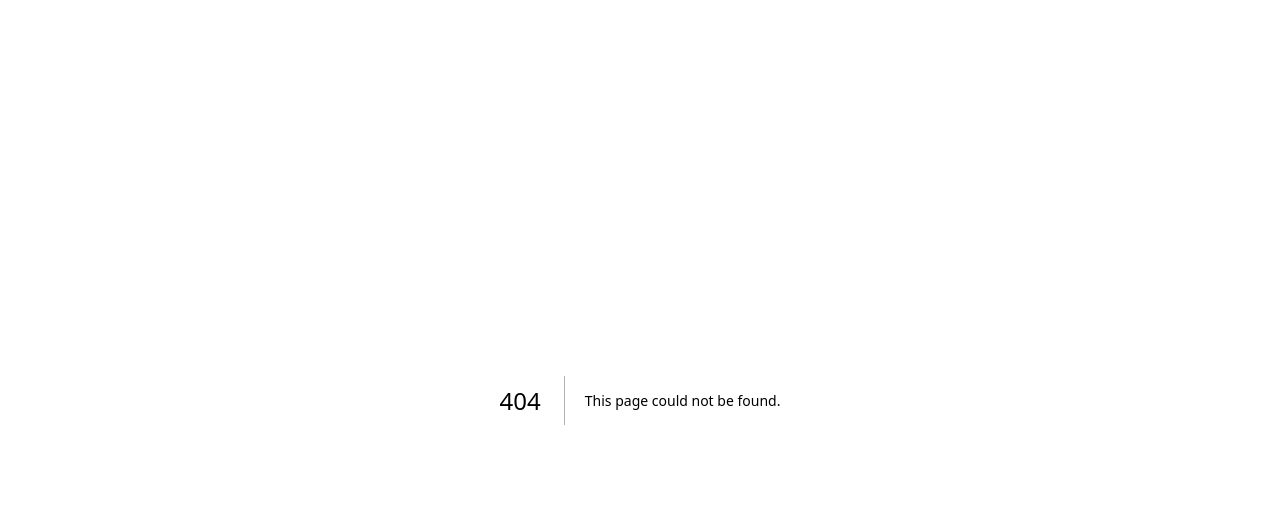
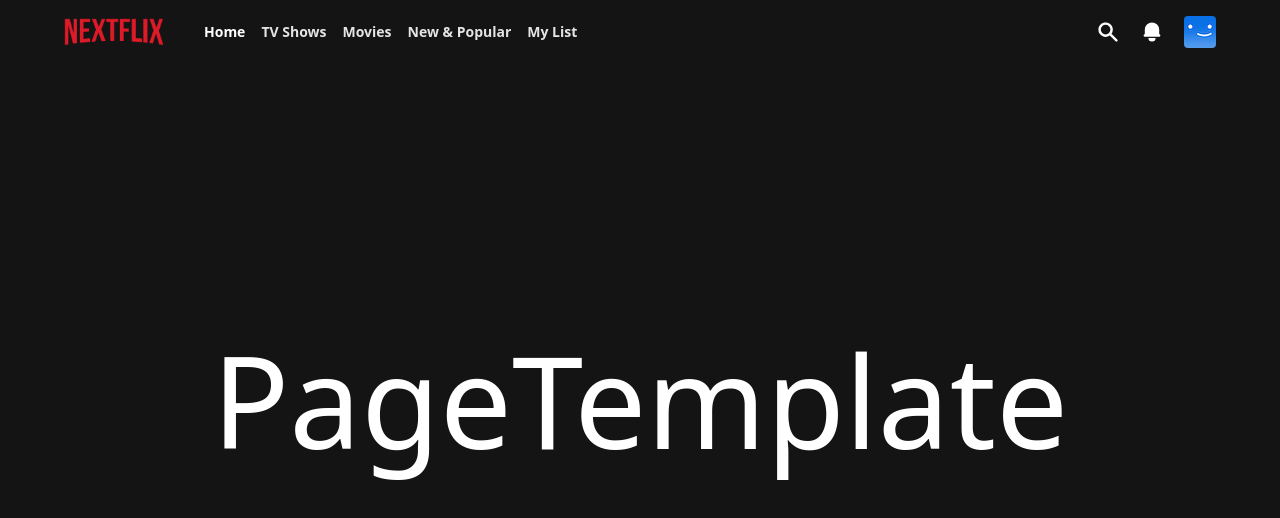
Before and after one commit to MarvinKalchschmidt/Next.js-Project-Files, a Next.js app: page /movies in a window 1280 px wide. Before the commit this address had no page. Shown: the top 518 px of the page. Built offline with nearby package versions, Linux system fonts and the light colour scheme.

Commit message:
added recoil state management

```diff
--- /dev/null
+++ b/atoms/movieStateAtom.ts
@@ -0,0 +1,7 @@
+import { atom } from 'recoil'
+import { Movie } from '../typings'
+
+export const currentMovieState = atom<Movie | null>({
+  key: 'movieState',
+  default: null,
+})
--- a/components/Banner.tsx
+++ b/components/Banner.tsx
@@ -4,6 +4,8 @@ import { baseUrl } from '../constants/movie'
 import { Movie } from '../typings'
 import { FaPlay } from 'react-icons/fa'
 import Image from 'next/image'
+import { currentMovieState } from '../atoms/movieStateAtom'
+import { useRecoilState } from 'recoil'
 
 interface Props {
   netflixOriginals: Movie[]
@@ -11,6 +13,7 @@ interface Props {
 
 function Banner({ netflixOriginals }: Props) {
   const [movie, setMovie] = useState<Movie | null>(null)
+  const [currentMovie, setCurrentMovie] = useRecoilState(currentMovieState)
 
   useEffect(() => {
     setMovie(
@@ -44,6 +47,7 @@ function Banner({ netflixOriginals }: Props) {
         <button
           className="bannerButton bg-[gray]/70"
           onClick={() => {
+            setCurrentMovie(movie)
           }}
         >
           <InformationCircleIcon className="h-5 w-5 md:h-8 md:w-8" /> More Info
--- a/components/Header.tsx
+++ b/components/Header.tsx
@@ -36,10 +36,10 @@ function Header() {
 
         <ul className="hidden space-x-4 md:flex">
           <li className="headerLink cursor-default font-semibold text-white hover:text-white">Home</li>
-          <li className="headerLink">TV Shows</li>
-          <li className="headerLink">Movies</li>
-          <li className="headerLink">New & Popular</li>
-          <li className="headerLink">My List</li>
+          <li className="headerLink"><Link href={""}>TV Shows</Link></li>
+          <li className="headerLink"><Link href={""}>Movies</Link></li>
+          <li className="headerLink"><Link href={""}>New & Popular</Link></li>
+          <li className="headerLink"><Link href={""}>My List</Link></li>
         </ul>
       </div>
       <div className="flex items-center space-x-5 text-sm font-light">
--- a/components/Row.tsx
+++ b/components/Row.tsx
@@ -37,7 +37,7 @@ function Row({ title, movies }: Props) {
           }`}
           onClick={() => handleClick('left')}
         />
-        <div className="flex items-center w-full p-2 gap-1.5 md:gap-2.5 overflow-x-scroll scroll-smooth scrollbar-hide" ref={rowRef}>
+        <div className="flex items-center w-full p-2 gap-1.5 md:gap-2.5 overflow-x-scroll scrollbar-hide" ref={rowRef}>
           {movies.map((movie) => (
             <Thumbnail key={movie.id} movie={movie} />
           ))}
--- a/components/Thumbnail.tsx
+++ b/components/Thumbnail.tsx
@@ -1,17 +1,20 @@
 import Image from 'next/image'
 import { Movie } from '../typings'
+import { currentMovieState } from '../atoms/movieStateAtom'
+import { useRecoilState } from 'recoil'
 
 interface Props {
   movie: Movie
 }
 
-function Thumbnail({ movie }: Props) {
+function Thumbnail({movie }: Props) {
+  const [currentMovie, setCurrentMovie] = useRecoilState(currentMovieState)
 
   return (
     <div
-      //className={`relative h-28 min-w-[180px] cursor-pointer md:h-36 md:min-w-[260px] md:hover:scale-105 transition duration-200 ease-out`}
       className={`relative w-full h-28 md:h-44 md:max-w-[320px] aspect-video cursor-pointer md:hover:scale-105 transition duration-200 ease-out`}
       onClick={() => {
+        setCurrentMovie(movie)
       }}
     >
       <Image
--- a/package.json
+++ b/package.json
@@ -12,6 +12,7 @@
     "react-dom": "18.2.0",
     "react-icons": "^4.3.1",
     "react-player": "^2.10.0",
+    "recoil": "^0.7.7",
     "tailwind-scrollbar": "^1.3.1",
     "tailwind-scrollbar-hide": "^1.1.7",
     "tailwindcss": "^3.3.2",
--- a/pages/_app.tsx
+++ b/pages/_app.tsx
@@ -1,9 +1,12 @@
+import { RecoilRoot } from 'recoil'
 import '../styles/globals.css'
 import type { AppProps } from 'next/app'
 
 function MyApp({ Component, pageProps }: AppProps) {
   return (
-    <Component {...pageProps} />
+    <RecoilRoot>
+      <Component {...pageProps} />
+    </RecoilRoot>
   )
 }
 
--- a/pages/index.tsx
+++ b/pages/index.tsx
@@ -4,6 +4,9 @@ import Header from '../components/Header'
 import Row from '../components/Row'
 import { Movie } from '../typings'
 import requests from '../utils/requests'
+
+import { useRecoilValue } from 'recoil'
+import { currentMovieState } from '../atoms/movieStateAtom'
 
 interface Props {
   netflixOriginals: Movie[]
@@ -26,13 +29,13 @@ const Home = ({
   topRated,
   trendingNow,
 }: Props) => {
+  const currentMovie = useRecoilValue(currentMovieState)
+
   return (
-    <div
-      className={`relative h-screen min-h-[1000px] bg-gradient-to-b from-gray-900/10 to-[#010511] lg:h-[140vh]`}
-    >
+    <div className={`relative h-screen min-h-[1000px] bg-gradient-to-b from-gray-900/10 to-[#010511] lg:h-[140vh]`}>
       <Head>
         <title>
-          Home - Nextflix
+            {`${currentMovie?.title || 'Home'} - Nextflix`}
         </title>
         <link rel="icon" href="/favicon.ico" />
       </Head>
--- /dev/null
+++ b/pages/movies.tsx
@@ -0,0 +1,23 @@
+import Head from 'next/head'
+import Header from '../components/Header'
+
+export default function PageTemplate(){
+    return (
+        <div className={`relative h-screen bg-gradient-to-b from-gray-900/10 to-[#010511]`}>
+            <Head>
+                <title>
+                    {`Movies - Nextflix`}
+                </title>
+                <link rel="icon" href="/favicon.ico" />
+            </Head>
+
+            <Header />
+
+            <main>
+                <div className="w-full h-full">
+                    <h1 className="flex items-center justify-center h-screen md:text-9xl">PageTemplate</h1>
+                </div>
+            </main>
+        </div>
+    )
+}
```
Also changed, not shown: 2 other files (tests, documents, lock files or other folders).
